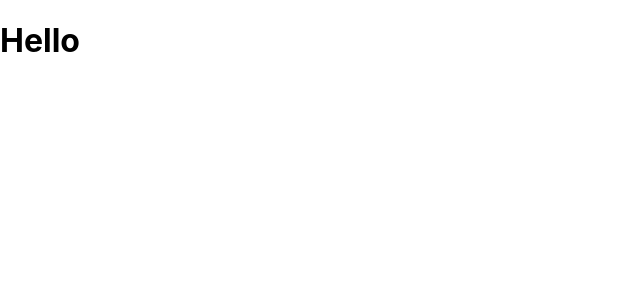
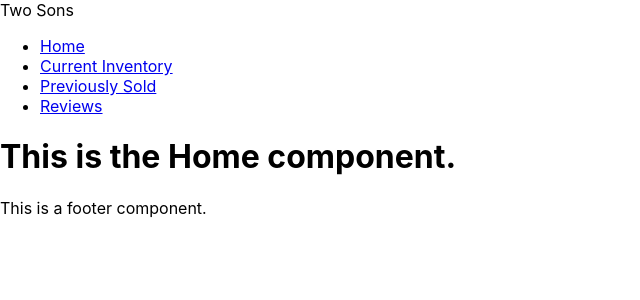
Before and after one commit to Kingram12/two-sons, a React (Create React App) app: page / in a window 1280 px wide. Shown: the top 300 px of the page, without its empty margins (0-640 px from the left). Built offline with nearby package versions, Linux system fonts and the light colour scheme.

Commit message:
routing and links

```diff
--- a/package.json
+++ b/package.json
@@ -8,6 +8,7 @@
     "@testing-library/user-event": "^12.8.3",
     "react": "^17.0.2",
     "react-dom": "^17.0.2",
+    "react-router-dom": "^5.2.0",
     "react-scripts": "4.0.3",
     "web-vitals": "^1.1.2"
   },
--- a/src/App.js
+++ b/src/App.js
@@ -1,7 +1,20 @@
+import { Route, Switch } from 'react-router-dom';
+import Home from './pages/Home';
+import CurrentInventory from './pages/CurrentInventory';
+import PreviouslySold from './pages/PreviouslySold';
+import Reviews from './pages/Reviews';
+import Layout from './components/layout/Layout';
+
 function App() {
   return (
-    <div className="root"><h1>Hello</h1>
-    </div>
+<Layout>
+      <Switch>
+        <Route path="/" exact={true}><Home/></Route>
+        <Route path="/current-inventory"><CurrentInventory/></Route>
+        <Route path="/previously-sold"><PreviouslySold/></Route>
+        <Route path="/reviews"><Reviews/></Route>
+      </Switch>
+</Layout>
   );
 }
 
--- /dev/null
+++ b/src/components/layout/Footer.js
@@ -0,0 +1,6 @@
+
+function Footer(){
+    return <div>This is a footer component.</div>
+}
+
+export default Footer;
--- a/src/components/layout/Layout.js
+++ b/src/components/layout/Layout.js
@@ -1,5 +1,15 @@
-function Layout() {
-    return <h1>This is the layout component.</h1>
+import MainNav from './MainNav';
+import Footer from './Footer';
+
+
+function Layout({children}) {
+    return (
+        <div>
+            <MainNav/>
+            <main>{children}</main>
+            <Footer/>
+        </div>
+    )
 }
 
 export default Layout;
--- a/src/components/layout/MainNav.js
+++ b/src/components/layout/MainNav.js
@@ -1,5 +1,27 @@
+import { Link } from "react-router-dom";
+
 function MainNav() {
-    return <h1>This is the mainnav component.</h1>
+  return (
+    <header>
+      <div>Two Sons</div>
+      <nav>
+        <ul>
+          <li>
+            <Link to="/">Home</Link>
+          </li>
+          <li>
+            <Link to="/current-inventory">Current Inventory</Link>
+          </li>
+          <li>
+            <Link to="/previously-sold">Previously Sold</Link>
+          </li>
+          <li>
+            <Link to="/reviews">Reviews</Link>
+          </li>
+        </ul>
+      </nav>
+    </header>
+  );
 }
 
 export default MainNav;
--- a/src/index.js
+++ b/src/index.js
@@ -1,6 +1,12 @@
 import React from "react";
 import ReactDOM from "react-dom";
+import { BrowserRouter } from "react-router-dom";
 import "./index.css";
 import App from "./App";
 
-ReactDOM.render(<App />, document.getElementById("root"));
+ReactDOM.render(
+  <BrowserRouter>
+    <App />
+  </BrowserRouter>,
+  document.getElementById("root")
+);
```
Also changed, not shown: 1 other file (tests, documents, lock files or other folders).
